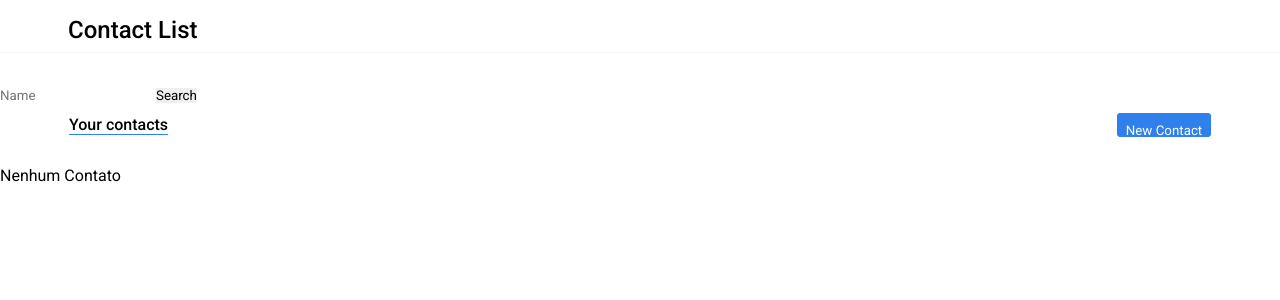
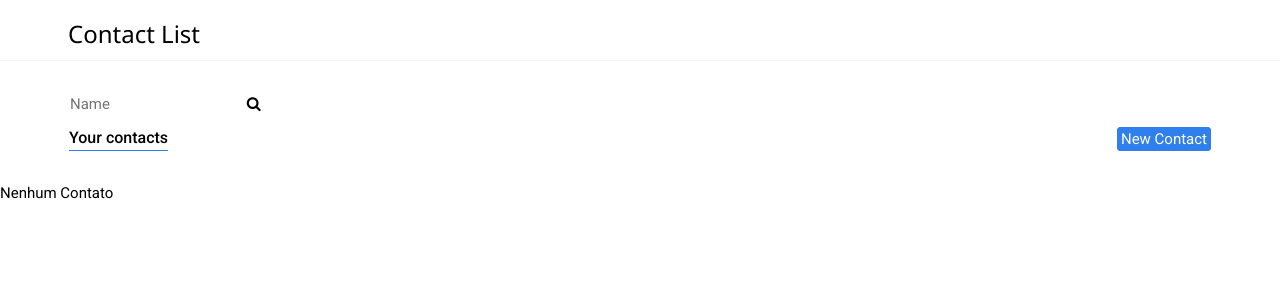
Before and after one commit to carolinarigaudfelix/Contact-List-Python-Django, a Django app: page / in a window 1280 px wide. Shown: the top 300 px of the page. Run offline with Django 4.2, Linux system fonts and the light colour scheme; data that the repository does not hold is empty.

Commit message:
css-search

```diff
--- a/static/css/style.css
+++ b/static/css/style.css
@@ -10,6 +10,19 @@
     font-family: 'Roboto', sans-serif;
 
 }
+.search{
+    display: flex;
+    align-items: center;
+    justify-content: flex-start;
+    flex-direction: row;
+    align-content: center;
+    margin-left: 70px;
+
+}
+.search button{
+    background-color: white
+}
+
 .main-header{
     font-size: 12px;
     margin-bottom: 32px;
@@ -64,7 +77,6 @@ h1 {
     display: flex;
     align-items: center;
     justify-content: center;
-    margin-top: 12px;
     border: none;
     text-decoration: none;
     text-decoration-line: none;
--- a/templates/base.html
+++ b/templates/base.html
@@ -10,6 +10,8 @@
     <link rel="preconnect" href="https://fonts.googleapis.com">
     <link rel="preconnect" href="https://fonts.gstatic.com" crossorigin>
     <link href="https://fonts.googleapis.com/css2?family=Roboto:wght@400;500&display=swap" rel="stylesheet">
+    <link rel="stylesheet" href="https://www.w3schools.com/w3css/4/w3.css">
+    <link rel="stylesheet" href="https://cdnjs.cloudflare.com/ajax/libs/font-awesome/4.7.0/css/font-awesome.min.css">
 
     <link rel="stylesheet" href="{% static "css/style.css" %}">
 </head>
@@ -26,8 +28,9 @@
 
     <div class = "search">
         <form action = "{% url 'contact_list' %}"  method="GET">
-            <input type="text" name = "name" id = "name" placeholder = "Name">
-            <button type = "submit">Search</button>
+            <input type="text" name = "name" id = "name" placeholder = "Name" >
+
+            <button type = "submit"><i class="fa fa-search"></i></button>
         </form>
     </div>
 
```
